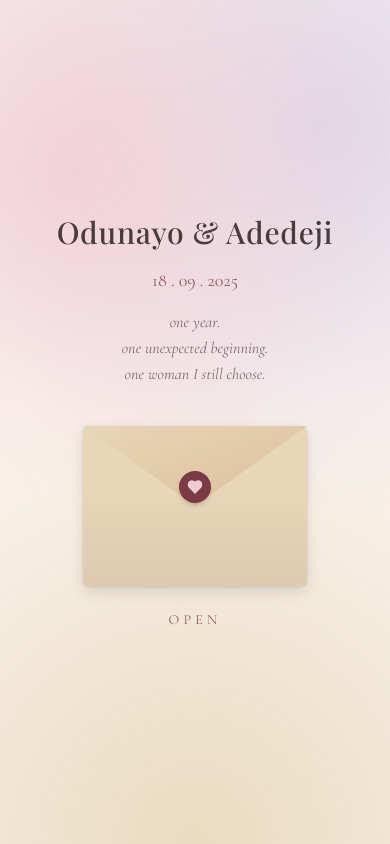
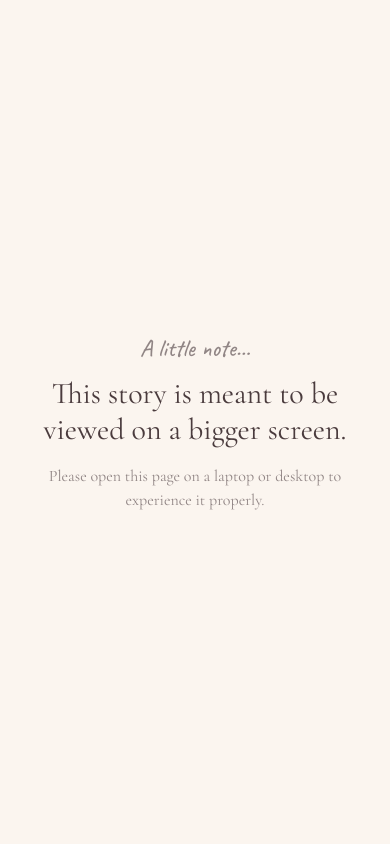
Before and after one commit to Adedeji1/Anni, a React (Vite) app: page / in a window 390 px wide. Shown: the top 844 px of the page. Built offline with nearby package versions, Linux system fonts and the light colour scheme; a web font is replaced by a local one.

Commit message:
desktop only kikiski

```diff
--- a/src/App.tsx
+++ b/src/App.tsx
@@ -5,12 +5,12 @@ import IntroExperience from './components/IntroExperience';
 import StorySection from './components/StorySection';
 import MemoryGallery from './components/MemoryGallery';
 import { introContent } from './data/content';
-
+import { DesktopOnly } from './components/DesktopOnly';
 export default function App(): JSX.Element {
   const [hasEntered, setHasEntered] = useState<boolean>(false);
 
   return (
-    <>
+    <DesktopOnly>
       <AnimatePresence>
         {!hasEntered && <IntroExperience key="intro" onEnter={() => setHasEntered(true)} />}
       </AnimatePresence>
@@ -27,6 +27,6 @@ export default function App(): JSX.Element {
         <StorySection />
         <MemoryGallery />
       </PageLayout>
-    </>
+    </DesktopOnly>
   );
 }
--- /dev/null
+++ b/src/components/DesktopOnly.tsx
@@ -0,0 +1,45 @@
+import { useEffect, useState } from 'react';
+
+interface DesktopOnlyProps {
+  children: React.ReactNode;
+}
+
+export function DesktopOnly({ children }: DesktopOnlyProps) {
+  const [isMobile, setIsMobile] = useState(false);
+
+  useEffect(() => {
+    const checkScreen = () => {
+      setIsMobile(window.innerWidth < 768);
+    };
+
+    checkScreen();
+    window.addEventListener('resize', checkScreen);
+
+    return () => {
+      window.removeEventListener('resize', checkScreen);
+    };
+  }, []);
+
+  if (isMobile) {
+    return (
+      <main className="flex min-h-screen items-center justify-center bg-ivory px-6 text-center">
+        <div className="max-w-md">
+          <p className="mb-3 font-hand text-2xl text-ink/60">
+            A little note...
+          </p>
+
+          <h1 className="font-serif text-3xl text-ink">
+            This story is meant to be viewed on a bigger screen.
+          </h1>
+
+          <p className="mt-4 text-ink/60">
+            Please open this page on a laptop or desktop to experience it
+            properly.
+          </p>
+        </div>
+      </main>
+    );
+  }
+
+  return <>{children}</>;
+}
```
